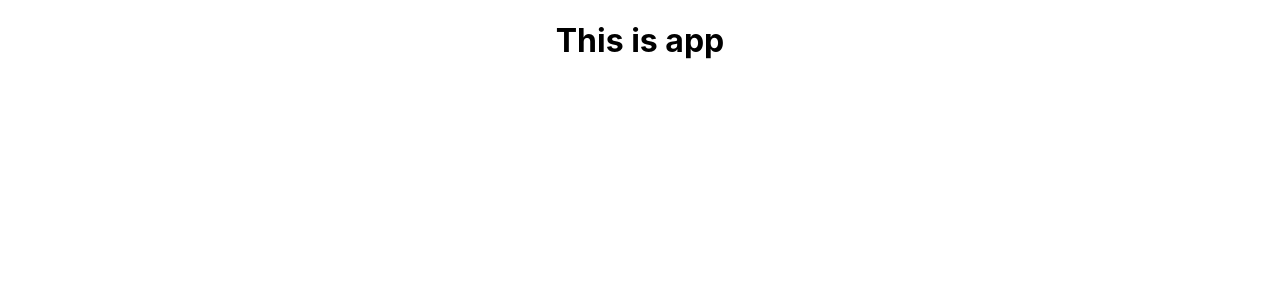
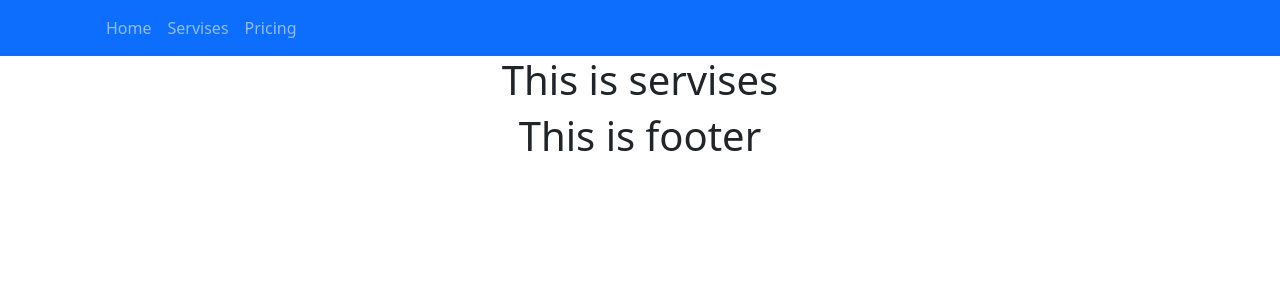
Before and after one commit to MonirujjamanMamun/tutorial-house, a React (Create React App) app: page /servises in a window 1280 px wide. Shown: the top 300 px of the page. Built offline with nearby package versions, Linux system fonts and the light colour scheme.

Commit message:
nav link added

```diff
--- a/package.json
+++ b/package.json
@@ -6,7 +6,9 @@
     "@testing-library/jest-dom": "^5.16.4",
     "@testing-library/react": "^13.1.1",
     "@testing-library/user-event": "^13.5.0",
+    "bootstrap": "^5.1.3",
     "react": "^18.0.0",
+    "react-bootstrap": "^2.2.3",
     "react-dom": "^18.0.0",
     "react-router-dom": "^6.3.0",
     "react-scripts": "5.0.1",
--- a/src/App.js
+++ b/src/App.js
@@ -1,10 +1,24 @@
 import logo from './logo.svg';
 import './App.css';
+import { Route, Routes } from 'react-router-dom';
+import Home from './Components/Home/Home';
+import Servises from './Components/Servises/Servises';
+import DataNotFound from './Components/DataNotFound/DataNotFound';
+import Footer from './Components/Footer/Footer';
+import Header from './Components/Header/Header';
+import 'bootstrap/dist/css/bootstrap.min.css';
 
 function App() {
   return (
     <div className="App">
-      <h1>This is app</h1>
+      <Header></Header>
+      <Routes>
+        <Route path='/' element={<Home></Home>}></Route>
+        <Route path='/servises' element={<Servises></Servises>}></Route>
+        <Route path='*' element ={<DataNotFound></DataNotFound>}></Route>
+      </Routes>
+      <Footer></Footer>
+
     </div>
   );
 }
--- /dev/null
+++ b/src/Components/DataNotFound/DataNotFound.js
@@ -0,0 +1,12 @@
+import React from 'react';
+
+const DataNotFound = () => {
+    return (
+        <div>
+            <h1>Data Not Found</h1>
+            <h1>404</h1>
+        </div>
+    );
+};
+
+export default DataNotFound;
--- /dev/null
+++ b/src/Components/Footer/Footer.js
@@ -0,0 +1,11 @@
+import React from 'react';
+
+const Footer = () => {
+    return (
+        <div>
+            <h1>This is footer</h1>
+        </div>
+    );
+};
+
+export default Footer;
--- /dev/null
+++ b/src/Components/Header/Header.js
@@ -0,0 +1,26 @@
+import React from 'react';
+import { Container, Nav, Navbar } from 'react-bootstrap';
+import { Link } from 'react-router-dom';
+
+
+const Header = () => {
+    return (
+        <>
+            <Navbar bg="primary" variant="dark">
+                <Container>
+                    <Navbar.Brand href="#home">
+                        {/* <img src={} height="30" alt="" /> */}
+                    </Navbar.Brand>
+                    <Nav className="me-auto">
+                        <Nav.Link as={Link} to="/">Home</Nav.Link>
+                        <Nav.Link as={Link} to="/servises">Servises</Nav.Link>
+                        <Nav.Link href="#pricing">Pricing</Nav.Link>
+                    </Nav>
+                </Container>
+            </Navbar>
+
+        </>
+    );
+};
+
+export default Header;
--- /dev/null
+++ b/src/Components/Home/Home.js
@@ -0,0 +1,11 @@
+import React from 'react';
+
+const Home = () => {
+    return (
+        <div>
+            <h1>This is home</h1>
+        </div>
+    );
+};
+
+export default Home;
--- /dev/null
+++ b/src/Components/Servises/Servises.js
@@ -0,0 +1,11 @@
+import React from 'react';
+
+const Servises = () => {
+    return (
+        <div>
+            <h1>This is servises</h1>
+        </div>
+    );
+};
+
+export default Servises;
```
Also changed, not shown: 1 other file (tests, documents, lock files or other folders).
